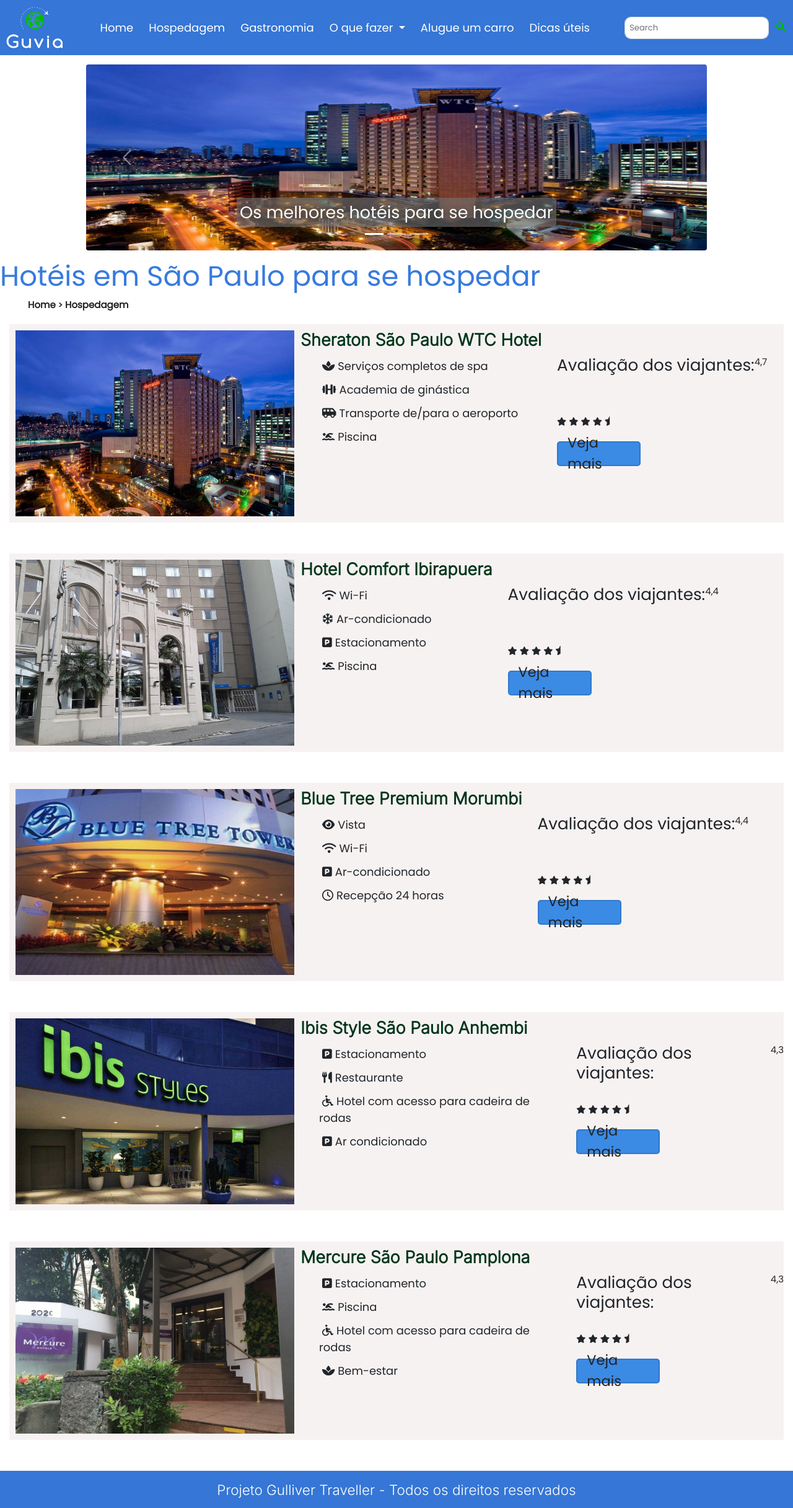
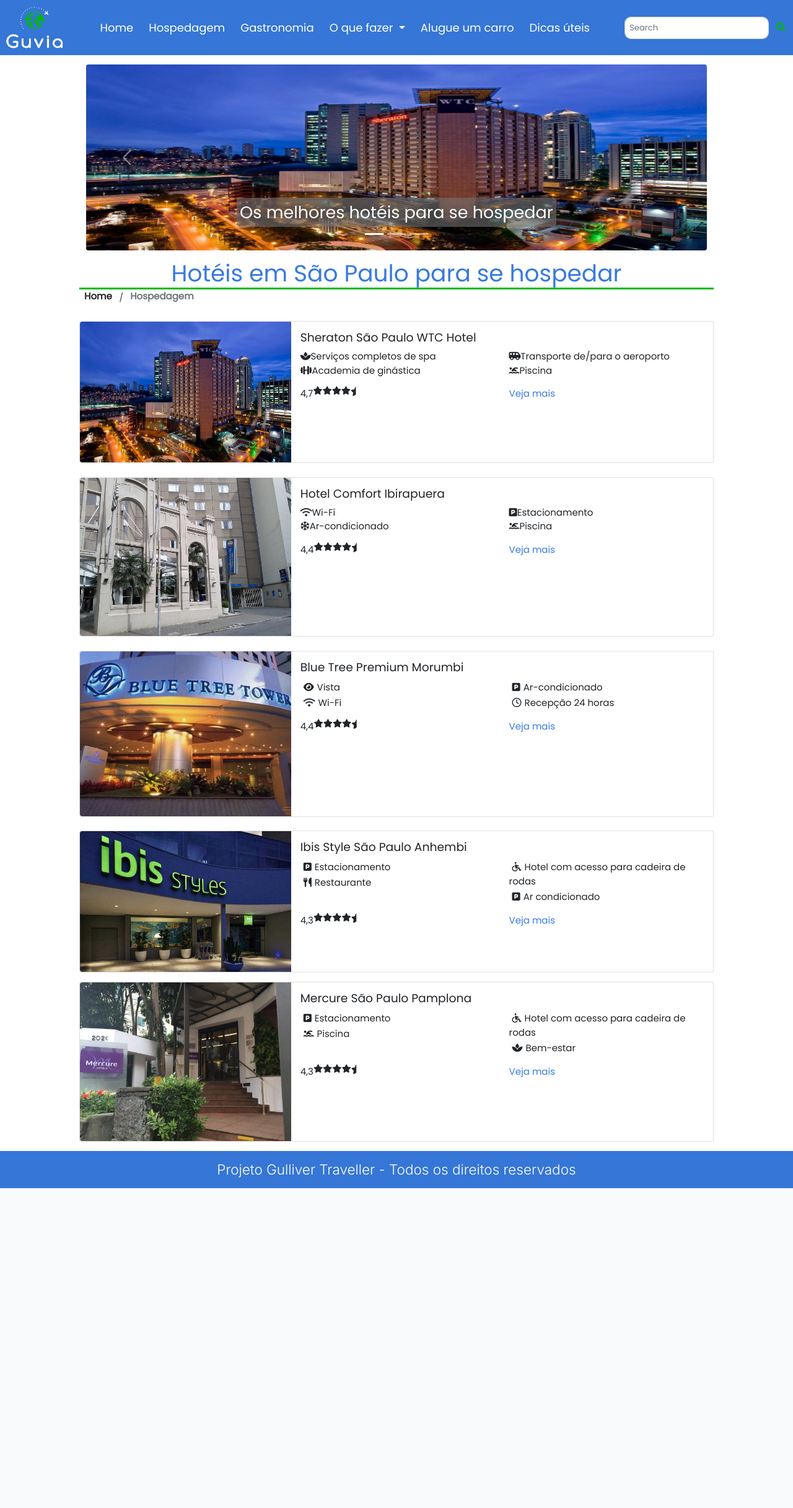
Before and after one commit to AnnylysMedeiros/Gulliver-Traveller--Projeto-FIAP, a PHP site: page /hospedagem.html in a window 1280 px wide. Shown: the whole page at 62% size. After the commit the page ends 1917 px from the top, so only its background shows below. Run offline with PHP 8.4, Linux system fonts and the light colour scheme.

Commit message:
nova pagina hospedagem.html desenvolvida conforme o protótipo definido e utilizando o bootstrap. Novo logo para o site.

```diff
--- a/css/style.css
+++ b/css/style.css
@@ -92,7 +92,9 @@ body {
 
 .titulo_principal {
     color: #377ADE;
-    font-size: 3rem;
+    width: 80%;
+    margin: auto;
+    border-bottom: 3px solid #00bc03;
 }
 
 /* cards da pagina principal */
@@ -149,9 +151,10 @@ body {
 
 /* incio da estilização do caminho de navegação */
 .breadcrumb {
+    width: 80%;
+    margin: auto;
     font-size: 1rem;
     font-weight: 600;
-    margin: 5px 7px;
     color: #222;
 }
 
@@ -187,6 +190,10 @@ body {
 
 /* Fim da estilização do caminho de navegação */
 
+/* novo bloco de informações dos hoteis */
+.card-body li {
+    list-style: none;
+}
 
 /* Inicio do bloco com informações dos hoteis */
 .hoteis {
@@ -276,7 +283,7 @@ body {
         font-size: 0.8rem;
     }
 
-      .classificao_hotel a {
+    .classificao_hotel a {
         font-size: 1.2rem;
         width: 120px;
         height: 35px;
@@ -299,7 +306,6 @@ body {
 
     .titulo_principal {
         font-size: 1.8rem;
-        text-align: center;
     }
 
     .breadcrumb {
--- a/hospedagem.html
+++ b/hospedagem.html
@@ -15,25 +15,25 @@
         integrity="sha384-1BmE4kWBq78iYhFldvKuhfTAU6auU8tT94WrHftjDbrCEXSU1oBoqyl2QvZ6jIW3" crossorigin="anonymous">
     <link rel="stylesheet" href="./css/style.css">
 
-    <title>Guvia - Hospedagem</title>
+    <title>Guvia - Home</title>
     <link rel="sortcut icon" href="favicon.ico" type="image/x-icon" />
     <link rel="sortcut icon" href="./imagens/minilogo.png" type="image/png" />
-
 </head>
 
 <body>
     <header>
+        <!-- Inicio do menu -->
         <a class="pular_conteudo" href="#conteudo_hospedagem" accesskey="p">Pular para o conteudo principal</a>
 
-                    <!-- Inicio do menu -->
         <nav class=" barramenu navbar navbar-expand-lg navbar-dark p-0">
             <div class="container-fluid p-0">
                 <a class="navbar-brand" href="#">
-                <img src="./imagens/LoGulliver8.png" class="d-inline-block align-top logo_teste" alt="globo terrestre e um avião representando o logo do site Guvia">
+                    <img src="./imagens/LoGuvia.png" class="d-inline-block align-top logo_teste"
+                        alt="globo terrestre e um avião representando o logo do site Guvia">
                 </a>
                 <button class="navbar-toggler" type="button" data-bs-toggle="collapse"
-                data-bs-target="#navbarSupportedContent" aria-controls="navbarSupportedContent" aria-expanded="false"
-                aria-label="Toggle navigation">
+                    data-bs-target="#navbarSupportedContent" aria-controls="navbarSupportedContent"
+                    aria-expanded="false" aria-label="Toggle navigation">
                     <span class="navbar-toggler-icon"></span>
                 </button>
 
@@ -41,10 +41,10 @@
                     <ul class="navbar-nav  mb-2 mb-lg-0 ms-auto">
                         <li class="nav-item">
                             <a class="nav-link active" aria-current="page" href="index.html">Home</a>
+                            <!-- na classe active o link fica marcado no menu -->
                         </li>
-                    <!-- na classe active o link fica marcado no menu -->
                         <li class="nav-item">
-                        <a class="nav-link" href="#">Hospedagem</a>
+                            <a class="nav-link" href="hospedagem.html">Hospedagem</a>
                         </li>
                         <li class="nav-item">
                             <a class="nav-link" href="#">Gastronomia</a>
@@ -83,7 +83,6 @@
         </nav>
         <!-- fim do menu -->
 
-
         <!-- inicio do carrossel -->
         <div id="carouselExampleCaptions" class="carousel slide container my-3 tamanho_na_tela" data-bs-ride="carousel">
             <div class="carousel-indicators">
@@ -96,19 +95,22 @@
             </div>
             <div class="carousel-inner rounded">
                 <div class="carousel-item active">
-            <img src="./imagens/hotel_sheraton.jpg" class="d-block w-100 " alt="Faxada do Hotel Sheraton">
+                    <img src="./imagens/hotel_sheraton.jpg" class="d-block w-100 "
+                        alt="Imagem da faxada do Hotel Sheraton">
                     <div class="carousel-caption d-none d-md-block">
                         <h5><a href="">Os melhores hotéis para se hospedar</a></h5>
                     </div>
                 </div>
                 <div class="carousel-item">
-            <img src="./imagens/MASP_museu.jpg" class="d-block w-100" alt="Imagem da faxada do museu de arte de São Paulo">
+                    <img src="./imagens/MASP_museu.jpg" class="d-block w-100"
+                        alt="Imagem da faxada do museu de arte de São Paulo">
                     <div class="carousel-caption d-none d-md-block">
                         <h5><a href="">Conheça o Museu de Arte de São Paulo - MASP</a></h5>
                     </div>
                 </div>
                 <div class="carousel-item">
-            <img src="./imagens/restaurante_Figueira Rubayat.jpg" class="d-block w-100" alt="Imagem do interior do restaurante Figueira Rubayat">
+                    <img src="./imagens/restaurante_Figueira Rubayat.jpg" class="d-block w-100"
+                        alt="Imagem do interior do restaurante Figueira Rubayat">
                     <div class="carousel-caption d-none d-md-block">
                         <h5><a href="">Restaurantes para conhecer em São Paulo</a></h5>
                     </div>
@@ -125,161 +127,218 @@
                 <span class="visually-hidden">Next</span>
             </button>
         </div>
+    </header>
     <!-- fim do carrossel -->
-    </header>
 
-    <!-- <i class="material-icons">public</i>  -->
+    <main>
+        <h1 class="titulo_principal text-center">Hotéis em São Paulo para se hospedar</h1>
 
-
-    <main id="conteudo_hospedagem">
-        <h1 class="titulo_principal">Hotéis em São Paulo para se hospedar</h1>
-
-        <nav aria-label="Breadcrumb" class="breadcrumb">
-            <ul>
-                <li><a href="">Home</a></li>
-                <li><span aria-current="page">Hospedagem</span></li>
-            </ul>
+        <nav aria-label="breadcrumb">
+            <ol class="breadcrumb ">
+              <li class="breadcrumb-item"><a href="#">Home</a></li>
+              <li class="breadcrumb-item active" aria-current="page">Hospedagem</li>
+            </ol>
           </nav>
 
-        <article>
-            <section class="hoteis">
-                <img class="imagem_do_hotel" src="./imagens/hotel_sheraton.jpg"
-                    alt="Imagem da faxada do Sheraton São Paulo WTC Hotel">
-                <div class="bloco_beneficios_hotel">
-                    <h2>Sheraton São Paulo WTC Hotel</h2>
-                    <ul>
-                        <li><i class="icon_beneficios fas fa-spa"></i>Serviços completos de spa</li>
-                        <li><i class="icon_beneficios fas fa-dumbbell"></i>Academia de ginástica</li>
-                        <li><i class="icon_beneficios fas fa-shuttle-van"></i>Transporte de/para o aeroporto</li>
-                        <li><i class="icon_beneficios fas fa-swimmer"></i>Piscina</li>
+        <div class="card my-4 mx-auto tamanho_na_tela">
+            <div class="row g-0">
+                <div class="col-md-4">
+                    <img src="./imagens/hotel_sheraton.jpg" class="img-fluid rounded-start h-100"
+                        alt="Imagem da faxada do Hotel Sheraton">
+                </div>
+                <div class="col-md-8">
+                    <div class="card-body container">
+                        <h5 class="card-title">Sheraton São Paulo WTC Hotel</h5>
+                        <div class="row">
+                            <ul class="col-sm">
+                                <li><i class="fas fa-spa"></i>Serviços completos de spa</li>
+                                <li><i class="fas fa-dumbbell"></i>Academia de ginástica</li>
+                            </ul>
+                            <ul class="col-sm">
+                                <li><i class="fas fa-shuttle-van"></i>Transporte de/para o aeroporto
+                                </li>
+                                <li><i class="fas fa-swimmer"></i>Piscina</li>
                             </ul>
                         </div>
-                <div class="classificao_hotel">
-                    <div class="titulo_avaliacao">
-                        <h3>Avaliação dos viajantes:</h3>
-                        <div class="nota">4,7</div>
-                    </div>
+
+                        <div class="row">
+                            <div class="nota col-sm">
+                                <p>4,7</p>
+
                                 <i class="fas fa-star"></i>
                                 <i class="fas fa-star"></i>
                                 <i class="fas fa-star"></i>
                                 <i class="fas fa-star"></i>
                                 <i class="fas fa-star-half"></i>
-                    <a href="hoteis.html#sheraton" title="Informações do Hotel Sheraton">Veja mais</a>
                             </div>
-            </section>
+                            <a class="col-sm" href="hoteis.html#sheraton" title="Informações do Hotel Sheraton">Veja
+                                mais</a>
+                        </div>
+                    </div>
+                </div>
+            </div>
+        </div>
 
-            <section class="hoteis">
-                <img class="imagem_do_hotel" src="./imagens/hotel_comfort.jpg"
+        <div class="card my-4 mx-auto tamanho_na_tela">
+            <div class="row g-0">
+                <div class="col-md-4">
+                    <img src="./imagens/hotel_comfort.jpg" class="img-fluid rounded-start h-100"
                         alt="Imagem da faxada do Hotel Comfort Ibirapuera">
-                <div class="bloco_beneficios_hotel">
-                    <h2>Hotel Comfort Ibirapuera</h2>
-                    <ul>
-                        <li><i class="icon_beneficios fas fa-wifi"></i>Wi-Fi</li>
-                        <li><i class="icon_beneficios far fa-snowflake"></i>Ar-condicionado</li>
-                        <li><i class="icon_beneficios fas fa-parking"></i>Estacionamento</li>
-                        <li><i class="icon_beneficios fas fa-swimmer"></i>Piscina</li>
+                </div>
+                <div class="col-md-8">
+                    <div class="card-body container">
+                        <h5 class="card-title">Hotel Comfort Ibirapuera</h5><div class="row">
+                            <ul class="col-sm">
+                                <li><i class="fas fa-wifi"></i>Wi-Fi</li>
+                                <li><i class="far fa-snowflake"></i>Ar-condicionado</li>
+                            </ul>
+                            <ul class="col-sm">
+                                <li><i class="fas fa-parking"></i>Estacionamento</li>
+                                <li><i class="fas fa-swimmer"></i>Piscina</li>
                             </ul>
                         </div>
-                <div class="classificao_hotel">
-                    <div class="titulo_avaliacao">
-                        <h3>Avaliação dos viajantes:</h3>
-                        <div class="nota">4,4</div>
-                    </div>
+
+                        <div class="row">
+                            <div class="nota col-sm">
+                                <p>4,4</p>
+
                                 <i class="fas fa-star"></i>
                                 <i class="fas fa-star"></i>
                                 <i class="fas fa-star"></i>
                                 <i class="fas fa-star"></i>
                                 <i class="fas fa-star-half"></i>
-                    <a href="hoteis.html#confort" title="Informações do Hotel Confort Ibirapuera">Veja mais</a>
                             </div>
-            </section>
+                            <a class="col-sm" href="hoteis.html#comfort" title="Informações do Hotel Confort Ibirapuera">Veja
+                                mais</a>
+                        </div>
+                    </div>
+                </div>
+            </div>
+        </div>
 
-            <section class="hoteis">
-                <img class="imagem_do_hotel" src="./imagens/hotel_blue_tree.jpg"
-                    alt="imagem da faxada do hotel Blue Tree Premium Morumbi">
-                <div class="bloco_beneficios_hotel">
-                    <h2>Blue Tree Premium Morumbi</h2>
-                    <ul>
+        <div class="card my-4 mx-auto tamanho_na_tela">
+            <div class="row g-0">
+                <div class="col-md-4">
+                    <img src="./imagens/hotel_blue_tree.jpg" class="img-fluid rounded-start h-100"
+                        alt="Imagem da faxada do hotel Blue Tree Premium Morumbi">
+                </div>
+                <div class="col-md-8">
+                    <div class="card-body container">
+                        <h5 class="card-title">Blue Tree Premium Morumbi</h5>
+                        <div class="row">
+                            <ul class="col-sm">
                                 <li><i class="icon_beneficios fas fa-eye"></i>Vista</li>
                                 <li><i class="icon_beneficios fas fa-wifi"></i>Wi-Fi</li>
+                            </ul>
+                            <ul class="col-sm">
                                 <li><i class="icon_beneficios fas fa-parking"></i>Ar-condicionado</li>
                                 <li><i class="icon_beneficios far fa-clock"></i>Recepção 24 horas</li>
                             </ul>
                         </div>
-                <div class="classificao_hotel">
-                    <div class="titulo_avaliacao">
-                        <h3>Avaliação dos viajantes:</h3>
-                        <div class="nota">4,4</div>
-                    </div>
+
+                        <div class="row">
+                            <div class="nota col-sm">
+                                <p>4,4</p>
+
                                 <i class="fas fa-star"></i>
                                 <i class="fas fa-star"></i>
                                 <i class="fas fa-star"></i>
                                 <i class="fas fa-star"></i>
                                 <i class="fas fa-star-half"></i>
-                    <a href="hoteis.html#bluetree" title="Informações do Hotel Blue Tree">Veja mais</a>
                             </div>
-            </section>
+                            <a class="col-sm" href="hoteis.html#blueetree" title="Informações do Hotel Blue Tree">Veja
+                                mais</a>
+                        </div>
+                    </div>
+                </div>
+            </div>
+        </div>
 
-            <section class="hoteis">
-                <img class="imagem_do_hotel" src="./imagens/hotel_ibis.jpg"
+        <div class="card mb-3 mx-auto tamanho_na_tela">
+            <div class="row g-0">
+                <div class="col-md-4">
+                    <img src="./imagens/hotel_ibis.jpg" class="img-fluid rounded-start h-100"
                         alt="Imagem da faxada do hotel Ibis Style São Paulo Anhembi">
-                <div class="bloco_beneficios_hotel">
-                    <h2>Ibis Style São Paulo Anhembi</h2>
-                    <ul>
+                </div>
+                <div class="col-md-8">
+                    <div class="card-body container">
+                        <h5 class="card-title">Ibis Style São Paulo Anhembi</h5>
+                        <div class="row">
+                            <ul class="col-sm">
                                 <li><i class="icon_beneficios fas fa-parking"></i>Estacionamento</li>
                                 <li><i class="icon_beneficios fas fa-utensils"></i>Restaurante</li>
+                            </ul>
+                            <ul class="col-sm">
                                 <li><i class="icon_beneficios fas fa-wheelchair"></i>Hotel com acesso para cadeira de rodas</li>
                                 <li><i class="icon_beneficios fas fa-parking"></i>Ar condicionado</li>
                             </ul>
                         </div>
-                <div class="classificao_hotel">
-                    <div class="titulo_avaliacao">
-                        <h3>Avaliação dos viajantes:</h3>
-                        <div class="nota">4,3</div>
-                    </div>
+
+                        <div class="row">
+                            <div class="nota col-sm">
+                                <p>4,3</p>
+
                                 <i class="fas fa-star"></i>
                                 <i class="fas fa-star"></i>
                                 <i class="fas fa-star"></i>
                                 <i class="fas fa-star"></i>
                                 <i class="fas fa-star-half"></i>
-                    <a href="hoteis.html#ibis" title="Informações do Hotel Ibis Style">Veja mais</a>
                             </div>
-            </section>
+                            <a class="col-sm" href="hoteis.html#ibis" title="Informações do Hotel Ibis Style">Veja
+                                mais</a>
+                        </div>
+                    </div>
+                </div>
+            </div>
+        </div>
 
-            <section class="hoteis">
-                <img class="imagem_do_hotel" src="./imagens/hotel_mercure.jpg"
-                    alt="imagem da faxada do hotel Mercure São Paulo Pamplona">
-                <div class="bloco_beneficios_hotel">
-                    <h2>Mercure São Paulo Pamplona</h2>
-                    <ul>
+        <div class="card mb-3 mx-auto tamanho_na_tela">
+            <div class="row g-0">
+                <div class="col-md-4">
+                    <img src="./imagens/hotel_mercure.jpg" class="img-fluid rounded-start h-100"
+                        alt="Imagem da faxada do hotel Mercure São Paulo Pamplona">
+                </div>
+                <div class="col-md-8">
+                    <div class="card-body container">
+                        <h5 class="card-title">Mercure São Paulo Pamplona</h5>
+                        <div class="row">
+                            <ul class="col-sm">
                                 <li><i class="icon_beneficios fas fa-parking"></i>Estacionamento</li>
                                 <li><i class="icon_beneficios fas fa-swimmer"></i>Piscina</li>
+                            </ul>
+                            <ul class="col-sm">
                                 <li><i class="icon_beneficios fas fa-wheelchair"></i>Hotel com acesso para cadeira de rodas</li>
                                 <li><i class="icon_beneficios fas fa-spa"></i>Bem-estar</li>
                             </ul>
                         </div>
-                <div class="classificao_hotel">
-                    <div class="titulo_avaliacao">
-                        <h3>Avaliação dos viajantes:</h3>
-                        <div class="nota">4,3</div>
-                    </div>
+
+                        <div class="row">
+                            <div class="nota col-sm">
+                                <p>4,3</p>
+
                                 <i class="fas fa-star"></i>
                                 <i class="fas fa-star"></i>
                                 <i class="fas fa-star"></i>
                                 <i class="fas fa-star"></i>
                                 <i class="fas fa-star-half"></i>
-                    <a href="hoteis.html#mercure" title="Informações do Hotel Mercure">Veja mais</a>
                             </div>
-            </section>
-        </article>
+                            <a class="col-sm" href="hoteis.html#mercure" title="Informações do Hotel Mercure">Veja
+                                mais</a>
+                        </div>
+                    </div>
+                </div>
+            </div>
+        </div>
     </main>
 
     <footer class="rodape">
         <h4 class="m-0">Projeto Gulliver Traveller - Todos os direitos reservados </h4>
     </footer>
 
-
-    <script src="./js/carrossel.js"></script>
+    <!-- Option 1: Bootstrap Bundle with Popper -->
+    <script src="https://cdn.jsdelivr.net/npm/bootstrap@5.1.3/dist/js/bootstrap.bundle.min.js"
+        integrity="sha384-ka7Sk0Gln4gmtz2MlQnikT1wXgYsOg+OMhuP+IlRH9sENBO0LRn5q+8nbTov4+1p" crossorigin="anonymous">
+    </script>
 
 </body>
 
--- a/hoteis.html
+++ b/hoteis.html
@@ -28,7 +28,7 @@
     <nav class=" barramenu navbar navbar-expand-lg navbar-dark p-0">
         <div class="container-fluid p-0">
             <a class="navbar-brand" href="#">
-                <img src="./imagens/LoGulliver8.png" class="d-inline-block align-top logo_teste" alt="globo terrestre e um avião representando o logo do site Guvia">
+                <img src="./imagens/LoGuvia.png" class="d-inline-block align-top logo_teste" alt="globo terrestre e um avião representando o logo do site Guvia">
             </a>
             <button class="navbar-toggler" type="button" data-bs-toggle="collapse"
                 data-bs-target="#navbarSupportedContent" aria-controls="navbarSupportedContent" aria-expanded="false"
@@ -172,7 +172,7 @@
             </section>
 
             <section class="hoteis">
-                <img id="confort" class="imagem_do_hotel" src="./imagens/hotel_comfort.jpg"
+                <img id="comfort" class="imagem_do_hotel" src="./imagens/hotel_comfort.jpg"
                     alt="Imagem da faxada do Hotel Comfort Ibirapuera">
 
                 <div class="bloco_conteudo_hotel">
--- a/index.html
+++ b/index.html
@@ -28,7 +28,7 @@
     <nav class=" barramenu navbar navbar-expand-lg navbar-dark p-0">
         <div class="container-fluid p-0">
             <a class="navbar-brand" href="#">
-                <img src="./imagens/LoGulliver8.png" class="d-inline-block align-top logo_teste" alt="globo terrestre e um avião representando o logo do site Guvia">
+                <img src="./imagens/LoGuvia.png" class="d-inline-block align-top logo_teste" alt="globo terrestre e um avião representando o logo do site Guvia">
             </a>
             <button class="navbar-toggler" type="button" data-bs-toggle="collapse"
                 data-bs-target="#navbarSupportedContent" aria-controls="navbarSupportedContent" aria-expanded="false"
```
Also changed, not shown: imagens/LoGulliver8.png (deleted), imagens/LoGuvia.png (added), imagens/gg.png (added), imagens/minilogo.png, imagens/minilogo2.png (deleted), imagens/minilogoazul.png (added). Lines whose indentation alone changed are shown as unchanged.
